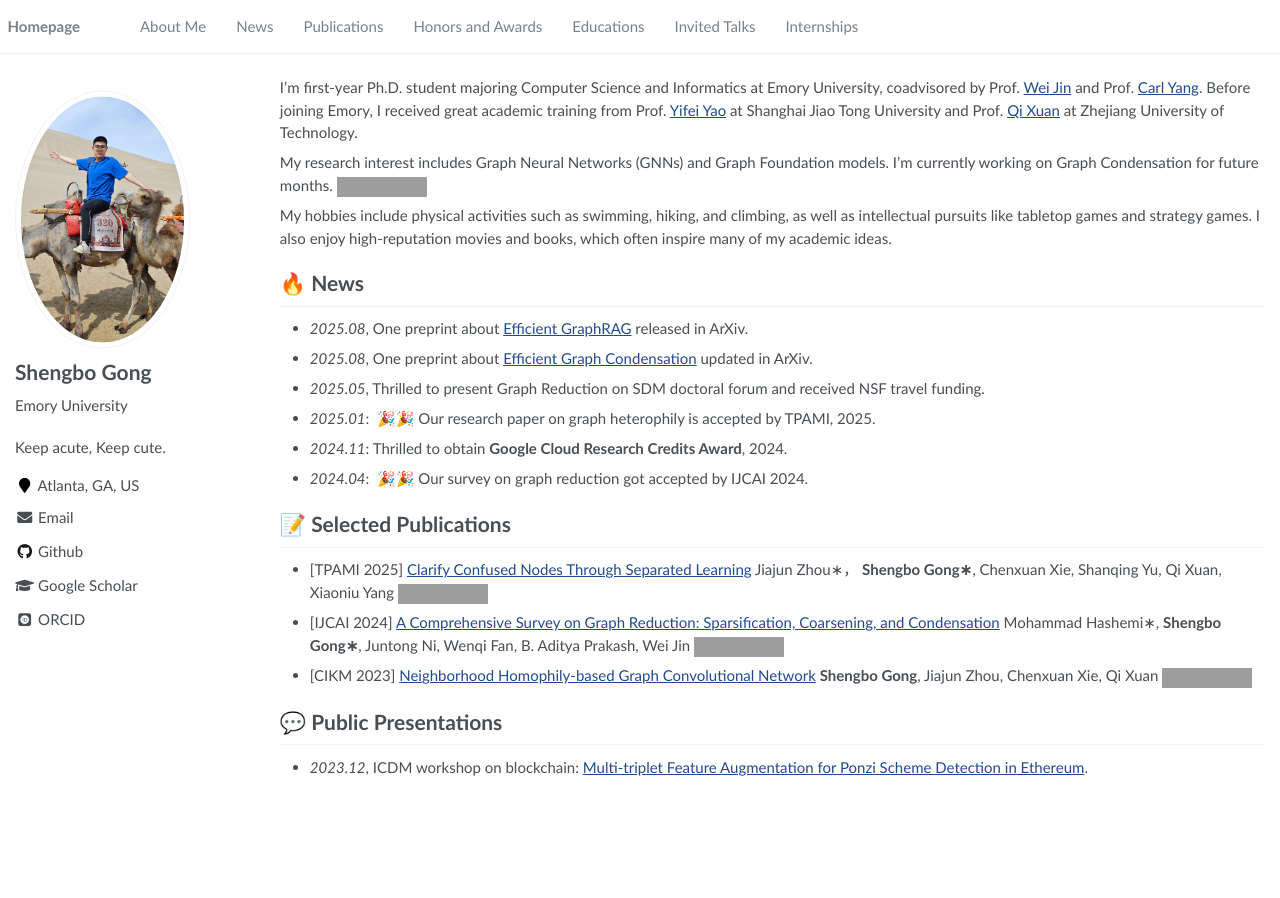
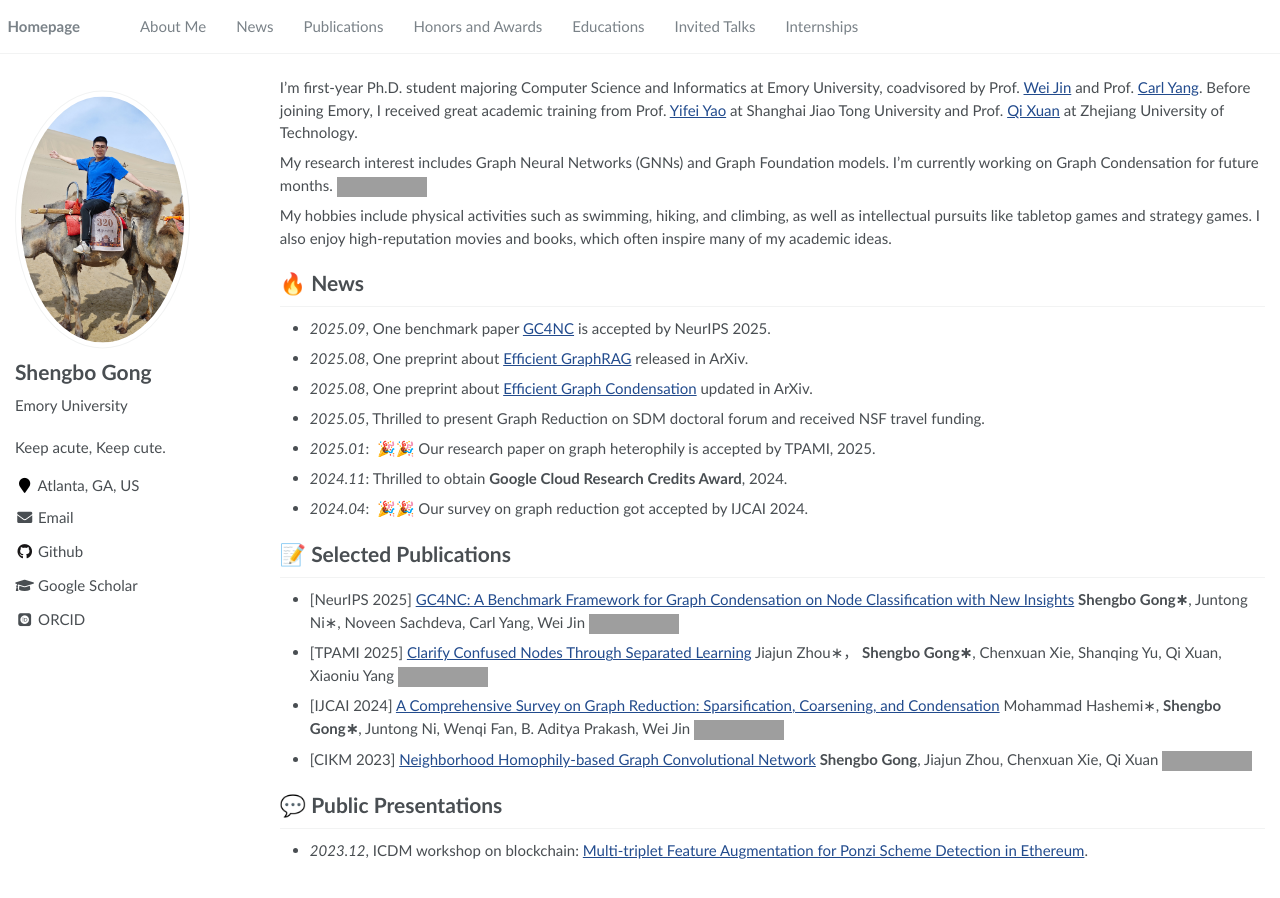
Before and after one commit to rock-cor/rock-cor.github.io, a Jekyll site: the page built from _pages/about.md, in a window 1280 px wide. Built offline with Jekyll 4.4.1, drawn with Linux system fonts in a browser that asks for light colours; some web fonts are replaced; grey boxes are pictures that could not be loaded.

Commit message:
Update about.md

```diff
--- a/_pages/about.md
+++ b/_pages/about.md
@@ -27,6 +27,7 @@ My hobbies include physical activities such as swimming, hiking, and climbing, a
 
 
 # 🔥 News
+- *2025.09*, One benchmark paper [GC4NC](https://arxiv.org/abs/2406.16715) is accepted by NeurIPS 2025.
 - *2025.08*, One preprint about [Efficient GraphRAG](https://arxiv.org/abs/2508.02435) released in ArXiv.
 - *2025.08*, One preprint about [Efficient Graph Condensation](https://arxiv.org/abs/2502.17614) updated in ArXiv.
 - *2025.05*, Thrilled to present Graph Reduction on SDM doctoral forum and received NSF travel funding.
@@ -38,6 +39,8 @@ My hobbies include physical activities such as swimming, hiking, and climbing, a
 
 <!--<div class='paper-box'><div class='paper-box-image'><div><div class="badge">IJCAI 2024</div><img src='images/500x300.png' alt="sym" width="100%"></div></div>
 <div class='paper-box-text' markdown="1">-->
+- [NeurIPS 2025] [GC4NC: A Benchmark Framework for Graph Condensation on Node Classification with New Insights](https://arxiv.org/abs/2406.16715) **Shengbo Gong∗**, Juntong Ni∗, Noveen Sachdeva, Carl Yang, Wei Jin
+  [![GitHub](https://img.shields.io/badge/github-%23121011.svg?style=for-the-badge&logo=github&logoColor=white)](https://github.com/rockcor/GC4NC/tree/main)
 
 - [TPAMI 2025] [Clarify Confused Nodes Through Separated Learning](https://arxiv.org/pdf/2306.02285) Jiajun Zhou∗， **Shengbo Gong∗**, Chenxuan Xie, Shanqing Yu, Qi Xuan, Xiaoniu Yang
   [![GitHub](https://img.shields.io/badge/github-%23121011.svg?style=for-the-badge&logo=github&logoColor=white)](https://github.com/GISec-Team/NCGNN)
```
